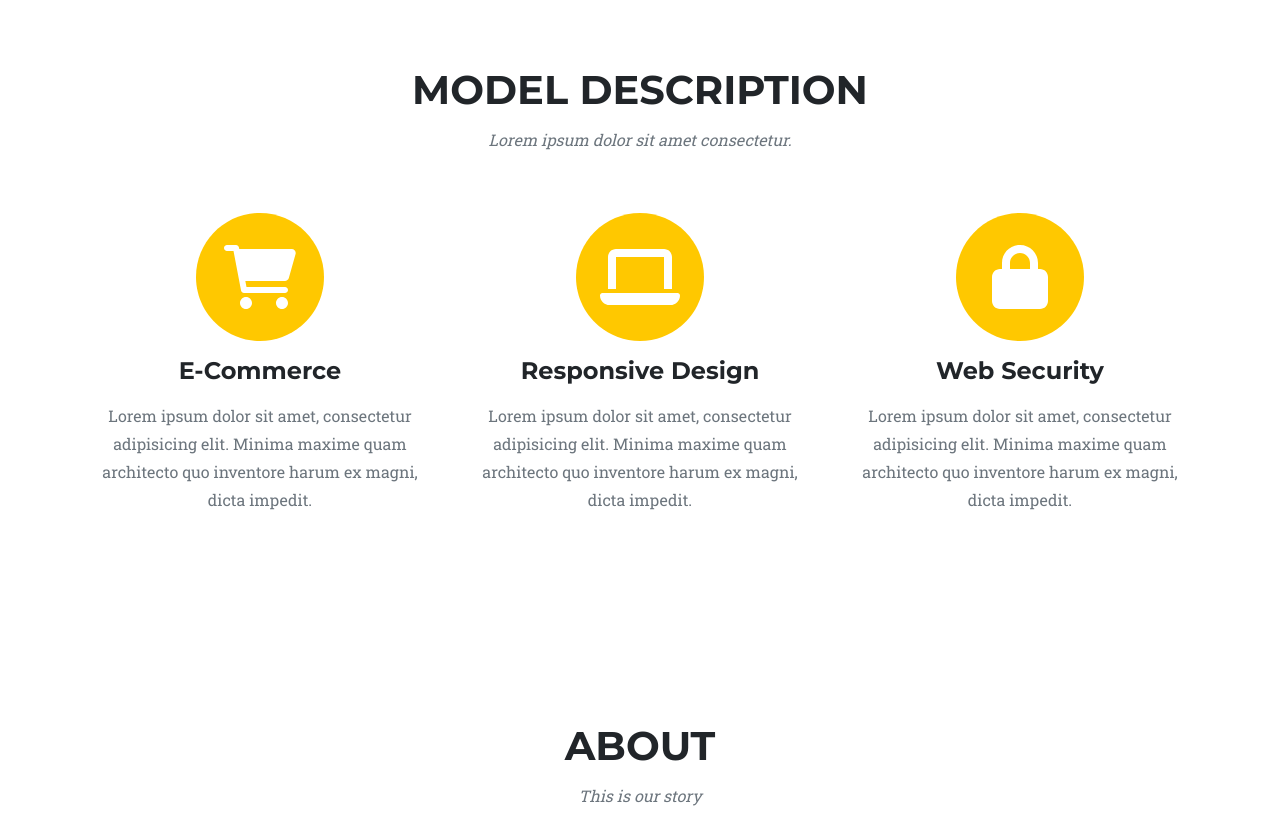
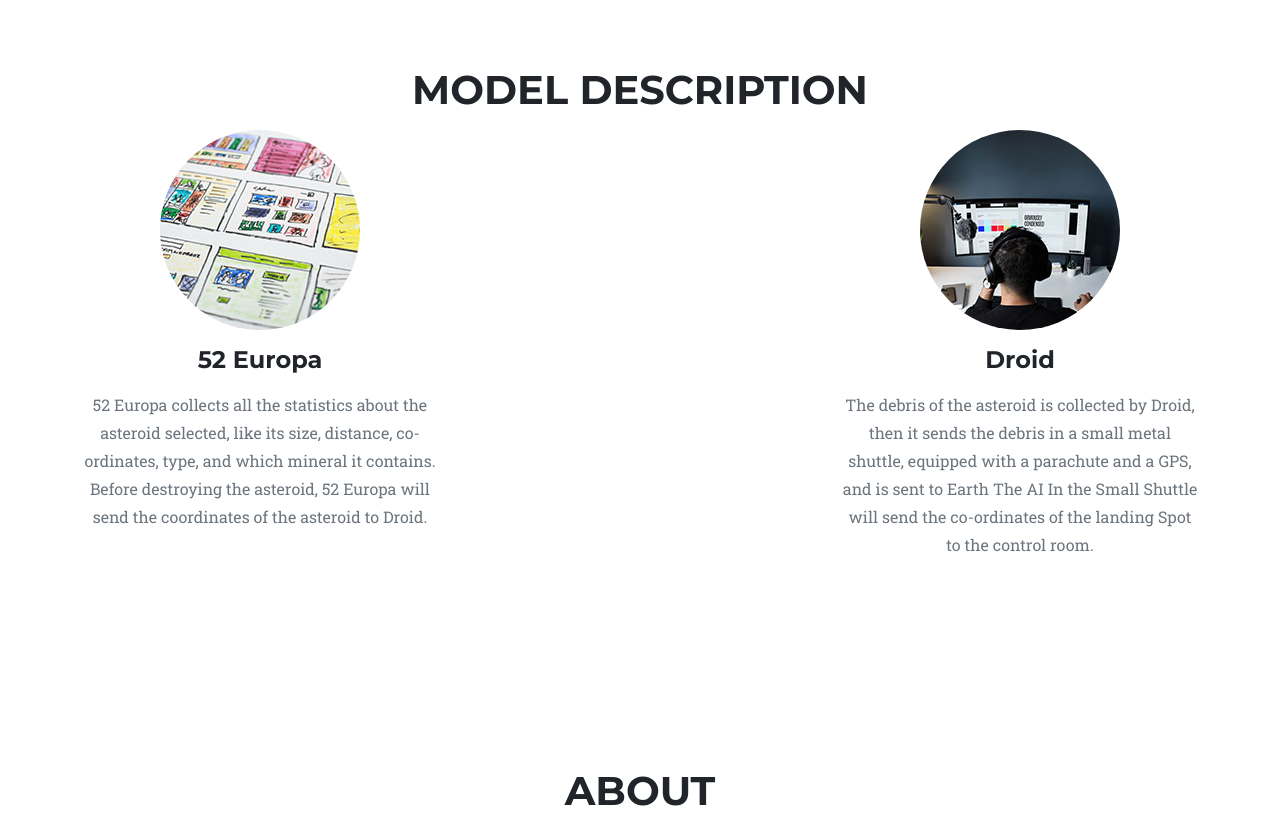
Before and after one commit to Chaim-007/Create-X, a plain HTML site: page Template/index.html in a window 1280 px wide. Shown: the part 1960-2778 px from the top of the page. Drawn offline with nearby package versions, Linux system fonts and the light colour scheme.

Commit message:
Changes by Aaryan
we didn't fuck up

```diff
--- a/Template/index.html
+++ b/Template/index.html
@@ -7,19 +7,22 @@
     <meta name="description" content="" />
     <meta name="author" content="" />
     <title>Stors</title>
-    <!-- Favicon-->
-    <link rel="icon" type="image/x-icon" href="assets/Favicon1.ico" />
-    <!-- Font Awesome icons (free version)-->
+
+    <link rel="icon" type="image/x-icon" href="assets/logos/Favicon1.ico" />
+
+
     <script src="https://use.fontawesome.com/releases/v6.1.0/js/all.js" crossorigin="anonymous"></script>
-    <!-- Google fonts-->
+
     <link href="https://fonts.googleapis.com/css?family=Montserrat:400,700" rel="stylesheet" type="text/css" />
     <link href="https://fonts.googleapis.com/css?family=Roboto+Slab:400,100,300,700" rel="stylesheet" type="text/css" />
-    <!-- Core theme CSS (includes Bootstrap)-->
+
+
     <link href="css/styles.css" rel="stylesheet" />
 </head>
 
 <body id="page-top">
-    <!-- Navigation-->
+
+
     <nav class="navbar navbar-expand-lg navbar-dark fixed-top" id="mainNav">
         <div class="container">
             <a class="navbar-brand" href="#page-top"><img src="assets/img/Logo 4.png" alt="..." /></a>
@@ -33,13 +36,14 @@
                     <li class="nav-item"><a class="nav-link" href="#services">Model Discription</a></li>
                     <li class="nav-item"><a class="nav-link" href="#about">About</a></li>
                     <li class="nav-item"><a class="nav-link" href="#team"> Our Team</a></li>
-                    <li class="nav-item"><a class="nav-link" href="#contact">Book Service </a></li>
+                    <li class="nav-item"><a class="nav-link" href="#contact">Book Service</a></li>
 
                 </ul>
             </div>
         </div>
     </nav>
-    <!-- Masthead-->
+
+
     <header class="masthead">
         <div class="container">
             <div class="masthead-subheading">Welcome To Stors !</div>
@@ -48,7 +52,8 @@
         </div>
     </header>
 
-    <!-- Portfolio Grid-->
+
+
     <section class="page-section bg-light" id="portfolio">
         <div class="container">
             <div class="text-center">
@@ -57,7 +62,8 @@
             </div>
             <div class="row">
                 <div class="col-lg-4 col-sm-6 mb-4">
-                    <!-- Portfolio item 1-->
+
+
                     <div class="portfolio-item">
                         <a class="portfolio-link" data-bs-toggle="modal" href="#portfolioModal1">
                             <div class="portfolio-hover">
@@ -72,7 +78,8 @@
                     </div>
                 </div>
                 <div class="col-lg-4 col-sm-6 mb-4">
-                    <!-- Portfolio item 2-->
+
+
                     <div class="portfolio-item">
                         <a class="portfolio-link" data-bs-toggle="modal" href="#portfolioModal2">
                             <div class="portfolio-hover">
@@ -87,7 +94,8 @@
                     </div>
                 </div>
                 <div class="col-lg-4 col-sm-6 mb-4">
-                    <!-- Portfolio item 3-->
+
+
                     <div class="portfolio-item">
                         <a class="portfolio-link" data-bs-toggle="modal" href="#portfolioModal3">
                             <div class="portfolio-hover">
@@ -102,7 +110,7 @@
                     </div>
                 </div>
                 <div class="col-lg-4 col-sm-6 mb-4 mb-lg-0">
-                    <!-- Portfolio item 4-->
+
                     <div class="portfolio-item">
                         <a class="portfolio-link" data-bs-toggle="modal" href="#portfolioModal4">
                             <div class="portfolio-hover">
@@ -117,7 +125,7 @@
                     </div>
                 </div>
                 <div class="col-lg-4 col-sm-6 mb-4 mb-sm-0">
-                    <!-- Portfolio item 5-->
+
                     <div class="portfolio-item">
                         <a class="portfolio-link" data-bs-toggle="modal" href="#portfolioModal5">
                             <div class="portfolio-hover">
@@ -132,7 +140,7 @@
                     </div>
                 </div>
                 <div class="col-lg-4 col-sm-6">
-                    <!-- Portfolio item 6-->
+
                     <div class="portfolio-item">
                         <a class="portfolio-link" data-bs-toggle="modal" href="#portfolioModal6">
                             <div class="portfolio-hover">
@@ -149,42 +157,33 @@
             </div>
         </div>
     </section>
-     <!-- Services-->
+
      <section class="page-section" id="services">
         <div class="container">
             <div class="text-center">
                 <h2 class="section-heading text-uppercase">MODEL DESCRIPTION</h2>
-                <h3 class="section-subheading text-muted">Lorem ipsum dolor sit amet consectetur.</h3>
+
             </div>
             <div class="row text-center">
                 <div class="col-md-4">
-                    <span class="fa-stack fa-4x">
-                            <i class="fas fa-circle fa-stack-2x text-primary"></i>
-                            <i class="fas fa-shopping-cart fa-stack-1x fa-inverse"></i>
-                        </span>
-                    <h4 class="my-3">E-Commerce</h4>
-                    <p class="text-muted">Lorem ipsum dolor sit amet, consectetur adipisicing elit. Minima maxime quam architecto quo inventore harum ex magni, dicta impedit.</p>
+                    <div class="timeline-image"><img class="rounded-circle img-fluid" src="assets/img/about/1.jpg" alt="..." /></div>
+                    <h4 class="my-3">52 Europa</h4>
+                    <p class="text-muted">52 Europa collects all the statistics about the asteroid selected, like its size, distance, co-ordinates, type, and which mineral it contains.
+
+                        Before destroying the asteroid, 52 Europa will send the coordinates of the asteroid to Droid.
+                    </p>
                 </div>
                 <div class="col-md-4">
-                    <span class="fa-stack fa-4x">
-                            <i class="fas fa-circle fa-stack-2x text-primary"></i>
-                            <i class="fas fa-laptop fa-stack-1x fa-inverse"></i>
-                        </span>
-                    <h4 class="my-3">Responsive Design</h4>
-                    <p class="text-muted">Lorem ipsum dolor sit amet, consectetur adipisicing elit. Minima maxime quam architecto quo inventore harum ex magni, dicta impedit.</p>
-                </div>
-                <div class="col-md-4">
-                    <span class="fa-stack fa-4x">
-                            <i class="fas fa-circle fa-stack-2x text-primary"></i>
-                            <i class="fas fa-lock fa-stack-1x fa-inverse"></i>
-                        </span>
-                    <h4 class="my-3">Web Security</h4>
-                    <p class="text-muted">Lorem ipsum dolor sit amet, consectetur adipisicing elit. Minima maxime quam architecto quo inventore harum ex magni, dicta impedit.</p>
+                    <div class="timeline-image"><img class="rounded-circle img-fluid" src="assets/img/about/2.jpg" alt="..." /></div>
+                    <h4 class="my-3">Droid</h4>
+                    <p class="text-muted">The debris of the asteroid is collected by Droid, then it sends the debris in a small metal shuttle, equipped with a parachute and a GPS, and is sent to Earth
+                        The AI In the Small Shuttle will send the co-ordinates of the landing Spot to the control room.
+                        </p>
                 </div>
             </div>
         </div>
     </section>
-    <!-- About-->
+
     <section class="page-section" id="about">
         <div class="container">
             <div class="text-center">
@@ -233,7 +232,7 @@
                     <div class="timeline-image"><img class="rounded-circle img-fluid" src="assets/img/about/4.jpg" alt="..." /></div>
                     <div class="timeline-panel">
                         <div class="timeline-heading">
-                            <h4>July 2020</h4>
+                            <h4>July 2124</h4>
                             <h4 class="subheading">Phase Two Expansion</h4>
                         </div>
                         <div class="timeline-body">
@@ -267,7 +266,7 @@
             </ul>
         </div>
     </section>
-    <!-- Team-->
+
     <section class="page-section bg-light" id="team">
         <div class="container">
             <div class="text-center">
@@ -306,14 +305,10 @@
                     </div>
                 </div>
             </div>
-            <div class="row">
-                <div class="col-lg-8 mx-auto text-center">
-                    <p class="large text-muted">Lorem ipsum dolor sit amet, consectetur adipisicing elit. Aut eaque, laboriosam veritatis, quos non quis ad perspiciatis, totam corporis ea, alias ut unde.</p>
-                </div>
-            </div>
+
         </div>
     </section>
-    <!-- Clients-->
+
     <div class="py-5">
         <div class="container">
             <div class="row align-items-center">
@@ -332,77 +327,64 @@
             </div>
         </div>
     </div>
-    <!-- Contact-->
+
     <section class="page-section" id="contact">
         <div class="container">
             <div class="text-center">
                 <h2 class="section-heading text-uppercase">Book Service</h2>
-                <h3 class="section-subheading text-muted">Lorem ipsum dolor sit amet consectetur.</h3>
+                <h3 class="section-subheading text-muted"></h3>
             </div>
-            <!-- * * * * * * * * * * * * * * *-->
-            <!-- * * SB Forms Contact Form * *-->
-            <!-- * * * * * * * * * * * * * * *-->
-            <!-- This form is pre-integrated with SB Forms.-->
-            <!-- To make this form functional, sign up at-->
-            <!-- https://startbootstrap.com/solution/contact-forms-->
-            <!-- to get an API token!-->
+
             <form id="contactForm" data-sb-form-api-token="API_TOKEN">
                 <div class="row align-items-stretch mb-5">
                     <div class="col-md-6">
                         <div class="form-group">
-                            <!-- Name input-->
+
                             <input class="form-control" id="name" type="text" placeholder="Your Name *" data-sb-validations="required" />
                             <div class="invalid-feedback" data-sb-feedback="name:required">A name is required.</div>
                         </div>
                         <div class="form-group">
-                            <!-- Email address input-->
+
                             <input class="form-control" id="email" type="email" placeholder="Your Email *" data-sb-validations="required,email" />
                             <div class="invalid-feedback" data-sb-feedback="email:required">An email is required.</div>
                             <div class="invalid-feedback" data-sb-feedback="email:email">Email is not valid.</div>
                         </div>
                         <div class="form-group mb-md-0">
-                            <!-- Phone number input-->
+
                             <input class="form-control" id="phone" type="tel" placeholder="Your Phone *" data-sb-validations="required" />
                             <div class="invalid-feedback" data-sb-feedback="phone:required">A phone number is required.</div>
                         </div>
                     </div>
                     <div class="col-md-6">
                         <div class="form-group form-group-textarea mb-md-0">
-                            <!-- Message input-->
+
                             <textarea class="form-control" id="message" placeholder="Your Message *" data-sb-validations="required"></textarea>
                             <div class="invalid-feedback" data-sb-feedback="message:required">A message is required.</div>
                         </div>
                     </div>
                 </div>
-                <!-- Submit success message-->
-                <!---->
-                <!-- This is what your users will see when the form-->
-                <!-- has successfully submitted-->
+
                 <div class="d-none" id="submitSuccessMessage">
                     <div class="text-center text-white mb-3">
-                        <div class="fw-bolder">Form submission successful!</div>
-                        To activate this form, sign up at
-                        <br />
-                        <a href="https://startbootstrap.com/solution/contact-forms">https://startbootstrap.com/solution/contact-forms</a>
+                        <div class="fw-bolder">Your Session has been booked ! </div>
+
+
                     </div>
                 </div>
-                <!-- Submit error message-->
-                <!---->
-                <!-- This is what your users will see when there is-->
-                <!-- an error submitting the form-->
+
                 <div class="d-none" id="submitErrorMessage">
                     <div class="text-center text-danger mb-3">Error sending message!</div>
                 </div>
-                <!-- Submit Button-->
+
                 <div class="text-center"><button class="btn btn-primary btn-xl text-uppercase disabled" id="submitButton" type="submit">Send Message</button></div>
             </form>
         </div>
     </section>
-    <!-- Footer-->
+
     <footer class="footer py-4">
         <div class="container">
             <div class="row align-items-center">
-                <div class="col-lg-4 text-lg-start">Copyright &copy; Stors 2022</div>
+                <div class="col-lg-4 text-lg-start">Copyright &copy; Stors 2150</div>
                 <div class="col-lg-4 my-3 my-lg-0">
                     <a class="btn btn-dark btn-social mx-2" href="#!" aria-label="Twitter"><i class="fab fa-twitter"></i></a>
                     <a class="btn btn-dark btn-social mx-2" href="#!" aria-label="Facebook"><i class="fab fa-facebook-f"></i></a>
@@ -415,8 +397,7 @@
             </div>
         </div>
     </footer>
-    <!-- Portfolio Modals-->
-    <!-- Portfolio item 1 modal popup-->
+
     <div class="portfolio-modal modal fade" id="portfolioModal1" tabindex="-1" role="dialog" aria-hidden="true">
         <div class="modal-dialog">
             <div class="modal-content">
@@ -425,7 +406,7 @@
                     <div class="row justify-content-center">
                         <div class="col-lg-8">
                             <div class="modal-body">
-                                <!-- Project details-->
+
                                 <h2 class="text-uppercase"> Mark X</h2>
 
                                 <img class="img-fluid d-block mx-auto" src="assets/img/portfolio/1.jpg" alt="..." />
@@ -449,7 +430,7 @@
             </div>
         </div>
     </div>
-    <!-- Portfolio item 2 modal popup-->
+
     <div class="portfolio-modal modal fade" id="portfolioModal2" tabindex="-1" role="dialog" aria-hidden="true">
         <div class="modal-dialog">
             <div class="modal-content">
@@ -458,7 +439,7 @@
                     <div class="row justify-content-center">
                         <div class="col-lg-8">
                             <div class="modal-body">
-                                <!-- Project details-->
+
                                 <h2 class="text-uppercase">Mark 3</h2>
 
                                 <img class="img-fluid d-block mx-auto" src="assets/img/portfolio/2.jpg" alt="..." />
@@ -484,7 +465,7 @@
             </div>
         </div>
     </div>
-    <!-- Portfolio item 3 modal popup-->
+
     <div class="portfolio-modal modal fade" id="portfolioModal3" tabindex="-1" role="dialog" aria-hidden="true">
         <div class="modal-dialog">
             <div class="modal-content">
@@ -493,7 +474,7 @@
                     <div class="row justify-content-center">
                         <div class="col-lg-8">
                             <div class="modal-body">
-                                <!-- Project details-->
+
                                 <h2 class="text-uppercase">Mark C</h2>
 
                                 <img class="img-fluid d-block mx-auto" src="assets/img/portfolio/44444.png" alt="..." />
@@ -517,7 +498,7 @@
             </div>
         </div>
     </div>
-    <!-- Portfolio item 4 modal popup-->
+
     <div class="portfolio-modal modal fade" id="portfolioModal4" tabindex="-1" role="dialog" aria-hidden="true">
         <div class="modal-dialog">
             <div class="modal-content">
@@ -526,7 +507,7 @@
                     <div class="row justify-content-center">
                         <div class="col-lg-8">
                             <div class="modal-body">
-                                <!-- Project details-->
+
                                 <h2 class="text-uppercase">Mark A</h2>
 
                                 <img class="img-fluid d-block mx-auto" src="assets/img/portfolio/333.png" alt="..." />
@@ -550,7 +531,7 @@
             </div>
         </div>
     </div>
-    <!-- Portfolio item 5 modal popup-->
+
     <div class="portfolio-modal modal fade" id="portfolioModal5" tabindex="-1" role="dialog" aria-hidden="true">
         <div class="modal-dialog">
             <div class="modal-content">
@@ -559,7 +540,7 @@
                     <div class="row justify-content-center">
                         <div class="col-lg-8">
                             <div class="modal-body">
-                                <!-- Project details-->
+
                                 <h2 class="text-uppercase">Mark D</h2>
                                 <img class="img-fluid d-block mx-auto" src="assets/img/portfolio/222.png" alt="..." />
                                 <p>C-3PO is an electrically powered and remotely controlled robot used for locating, handling and destroying hazardous objects safely.
@@ -583,7 +564,7 @@
             </div>
         </div>
     </div>
-    <!-- Portfolio item 6 modal popup-->
+
     <div class="portfolio-modal modal fade" id="portfolioModal6" tabindex="-1" role="dialog" aria-hidden="true">
         <div class="modal-dialog">
             <div class="modal-content">
@@ -592,7 +573,7 @@
                     <div class="row justify-content-center">
                         <div class="col-lg-8">
                             <div class="modal-body">
-                                <!-- Project details-->
+
                                 <h2 class="text-uppercase">Mark P</h2>
 
                                 <img class="img-fluid d-block mx-auto" src="assets/img/portfolio/1111.png" alt="..." />
@@ -617,14 +598,11 @@
             </div>
         </div>
     </div>
-    <!-- Bootstrap core JS-->
+
     <script src="https://cdn.jsdelivr.net/npm/bootstrap@5.1.3/dist/js/bootstrap.bundle.min.js"></script>
-    <!-- Core theme JS-->
+
     <script src="js/scripts.js"></script>
-    <!-- * * * * * * * * * * * * * * * * * * * * * * * * * * * * * * * * * * * * * * * *-->
-    <!-- * *                               SB Forms JS                               * *-->
-    <!-- * * Activate your form at https://startbootstrap.com/solution/contact-forms * *-->
-    <!-- * * * * * * * * * * * * * * * * * * * * * * * * * * * * * * * * * * * * * * * *-->
+
     <script src="https://cdn.startbootstrap.com/sb-forms-latest.js"></script>
 </body>
 
```
Also changed, not shown: Template/css/styles.css.
